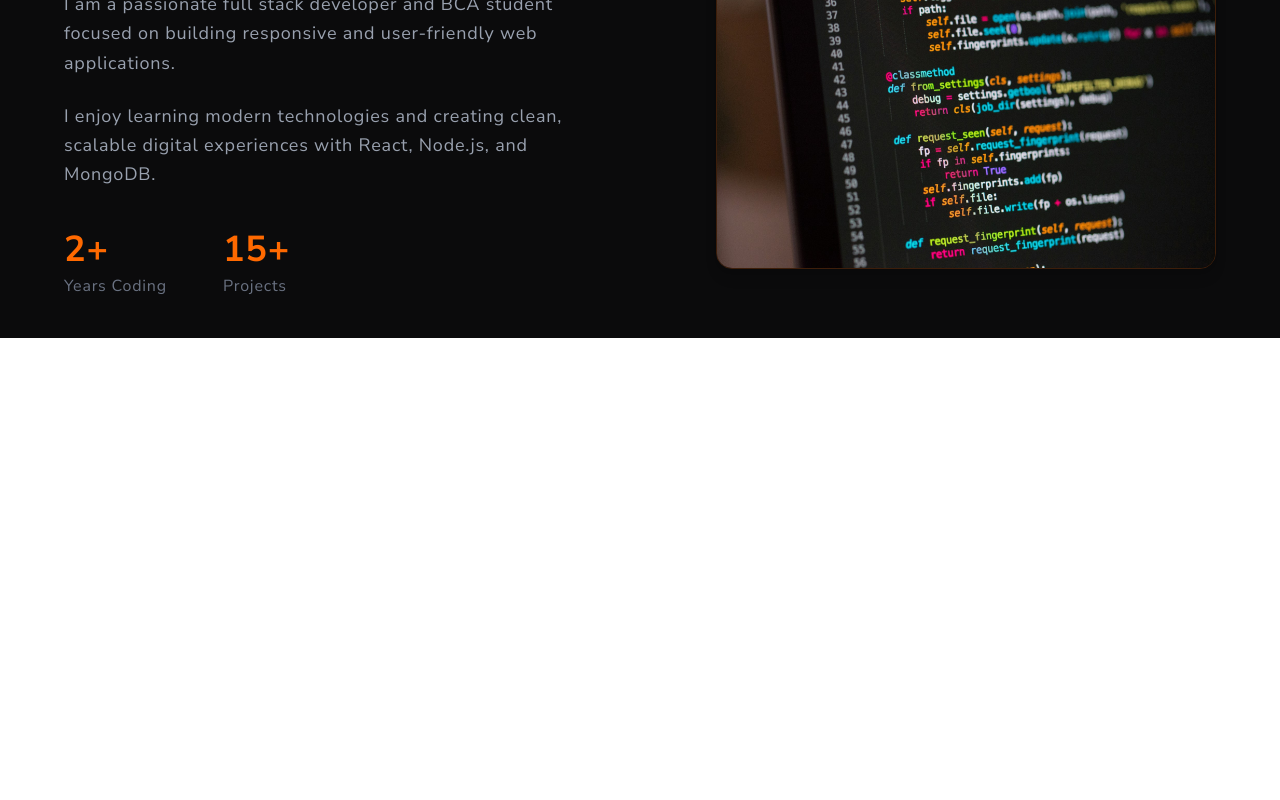
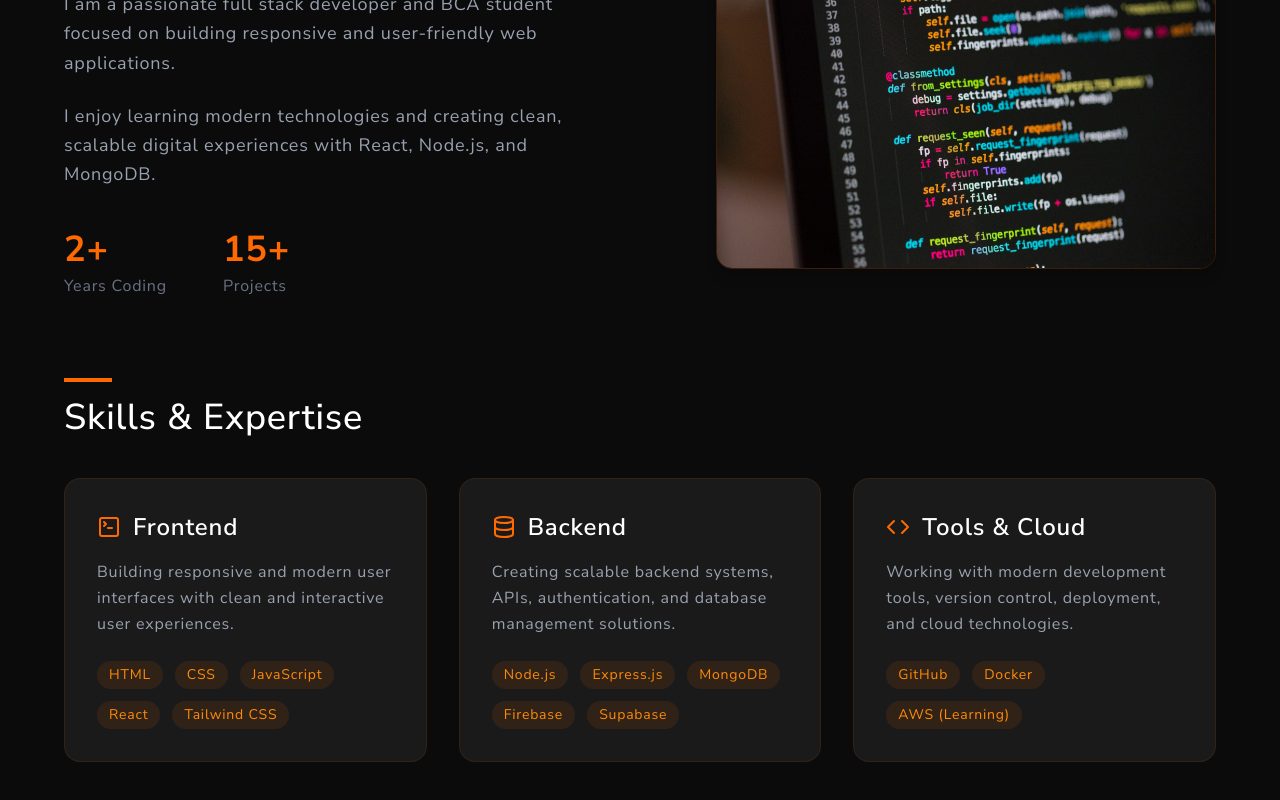
Before and after one commit to ez-sourav/Portfolio, a React (Vite) app: page / in a window 1280 px wide. Shown: the part 934-1734 px from the top of the page. Before the commit the page ends 1272 px from the top, so only its background shows below. Built offline with nearby package versions, Linux system fonts and the light colour scheme; a web font is replaced by a local one.

Commit message:
add skills section

```diff
--- a/src/App.jsx
+++ b/src/App.jsx
@@ -2,6 +2,7 @@ import React, { useEffect } from 'react'
 import Navbar from './Components/Navbar'
 import Hero from './Components/Hero'
 import About from './Components/About';
+import Skill from './Components/Skill';
 
 const App = () => {
 
@@ -26,10 +27,11 @@ const App = () => {
     return () => observer.disconnect();
   }, []);
   return (
-    <div className='bg-[#0B0B0C] min-h-screen text-white overflow-x-hidden'>
-      <Navbar/>
-      <Hero/>
-      <About/>
+    <div className='min-h-screen bg-[#0B0B0C] text-white'>
+      <Navbar />
+      <Hero />
+      <About />
+      <Skill />
     </div>
   )
 }
```
